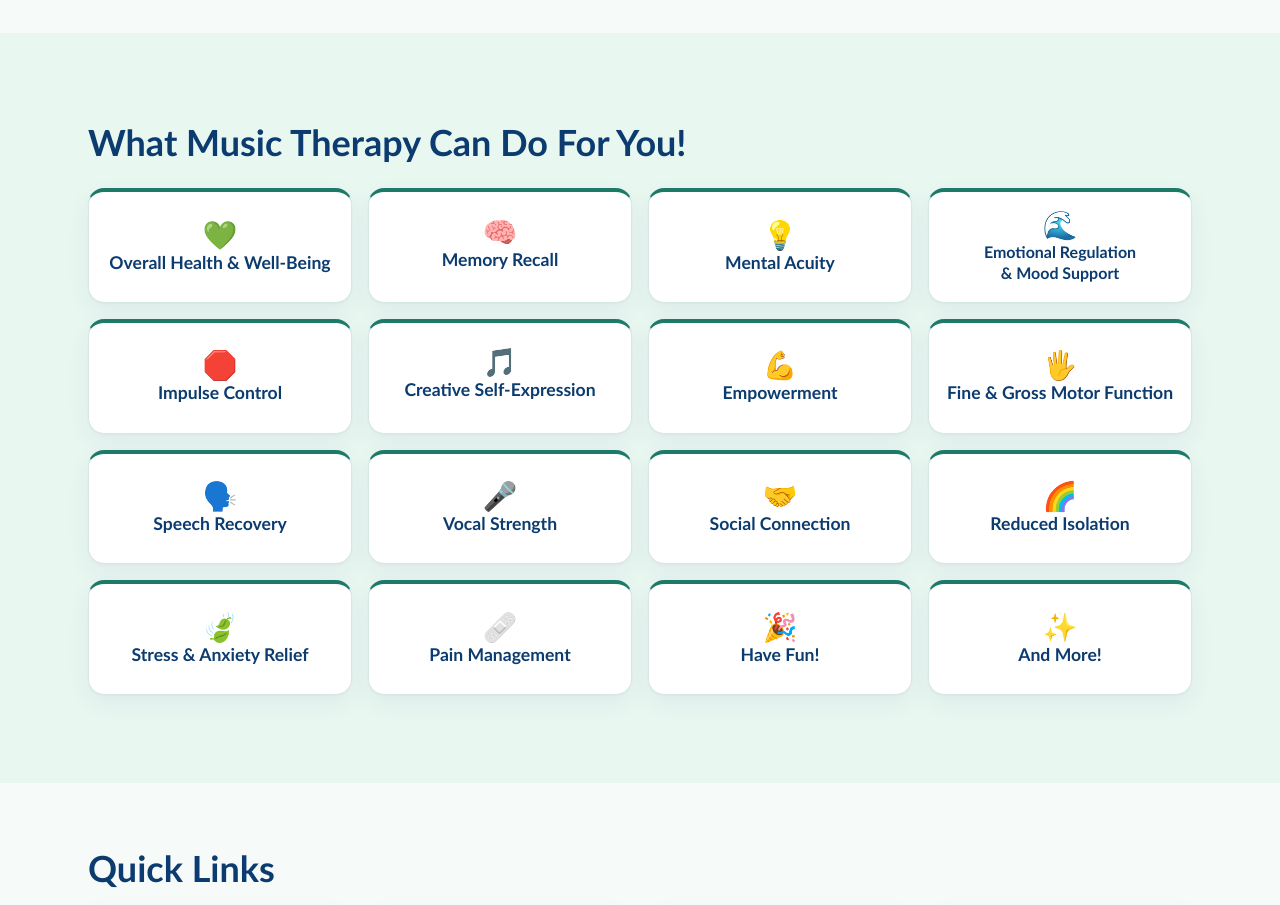
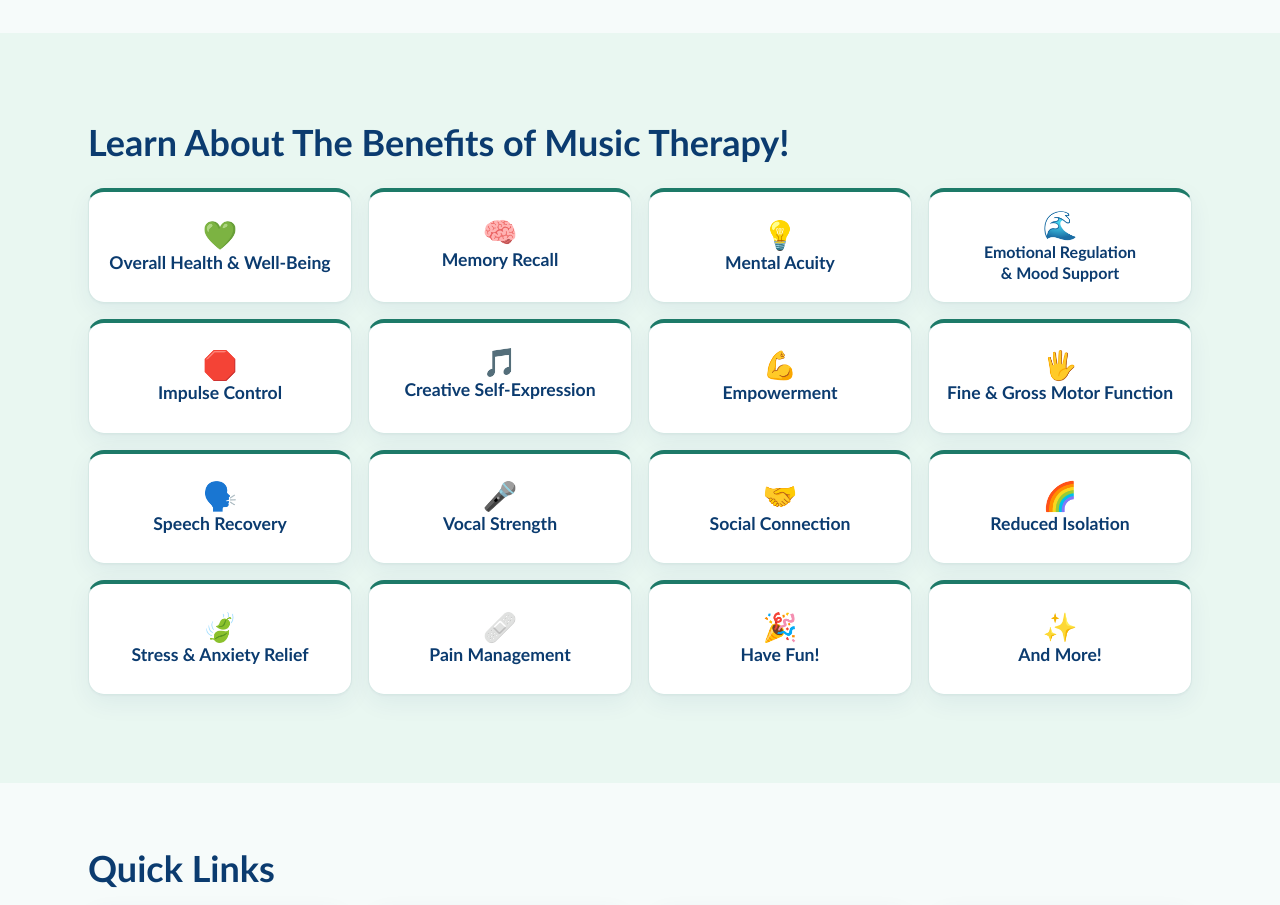
Before and after one commit to jbarber13/palladia, a SvelteKit app: page / in a window 1280 px wide. Shown: the part 1360-2265 px from the top of the page. Built offline with nearby package versions, Linux system fonts and the light colour scheme.

Commit message:
Change benefits section title to "Learn About The Benefits of Music Therapy!"

```diff
--- a/src/routes/+page.svelte
+++ b/src/routes/+page.svelte
@@ -174,7 +174,7 @@
 </Section>
 
 <Section tone="muted">
-	<h2 class="benefits-heading">What Music Therapy Can Do For You!</h2>
+	<h2 class="benefits-heading">Learn About The Benefits of Music Therapy!</h2>
 	<ul class="benefits">
 		{#each benefits as card (card.title)}
 			<li
```
